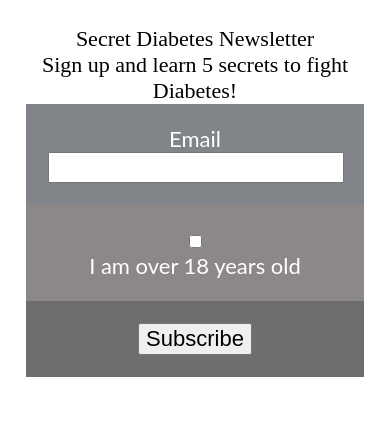
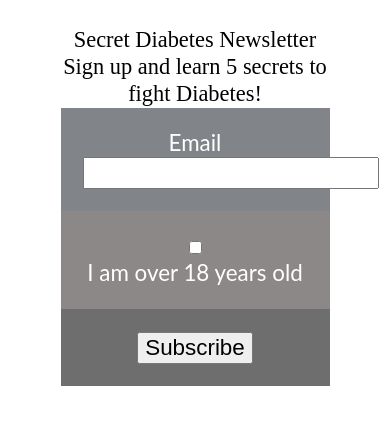
Before and after one commit to Vonk-ITMD362/lab3, a plain HTML site: page index.html in a window 390 px wide. Drawn offline with nearby package versions, Linux system fonts and the light colour scheme.

Commit message:
Update screen.css
added min width queries

```diff
--- a/css/screen.css
+++ b/css/screen.css
@@ -274,3 +274,25 @@ main {
 #input{
 	border: none;
 }
+
+/* ===== STATE STYLES ======= */
+
+@media screen and (max-width: 768px) {
+    #content{
+      width: 80%;
+      margin:auto;
+      text-align: center;
+      display: block;
+    }
+
+    html {
+      font-size: 1.4em;
+      line-height: 1.2em;
+      padding: 1.2em;
+      text-rendering: optimizeLegibility;
+    }
+
+    label {
+      display: block;
+    }
+  }
```
